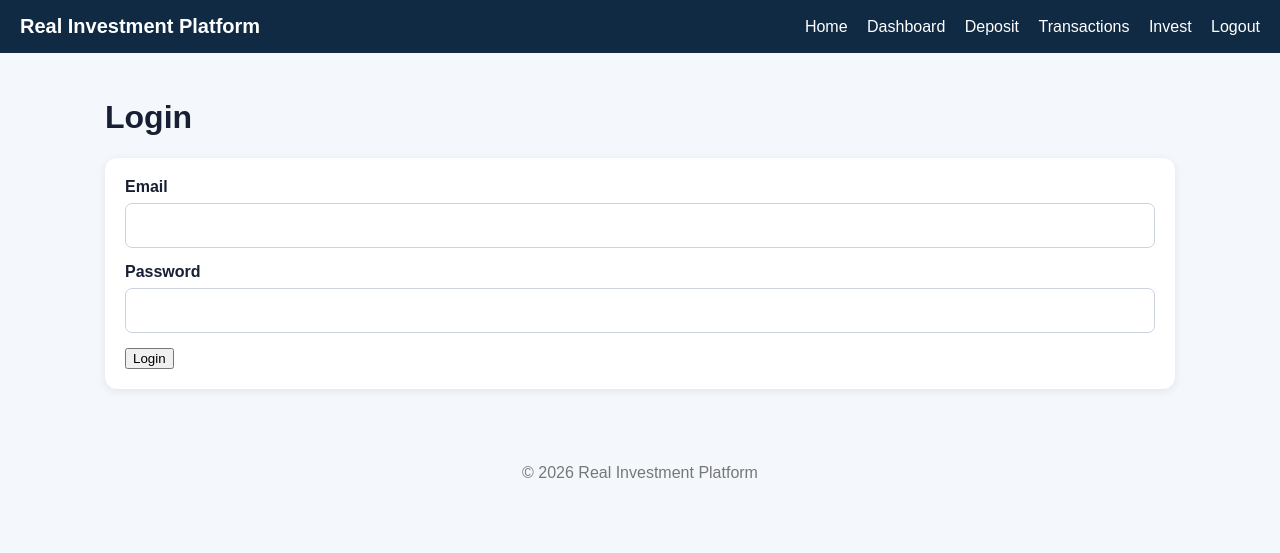
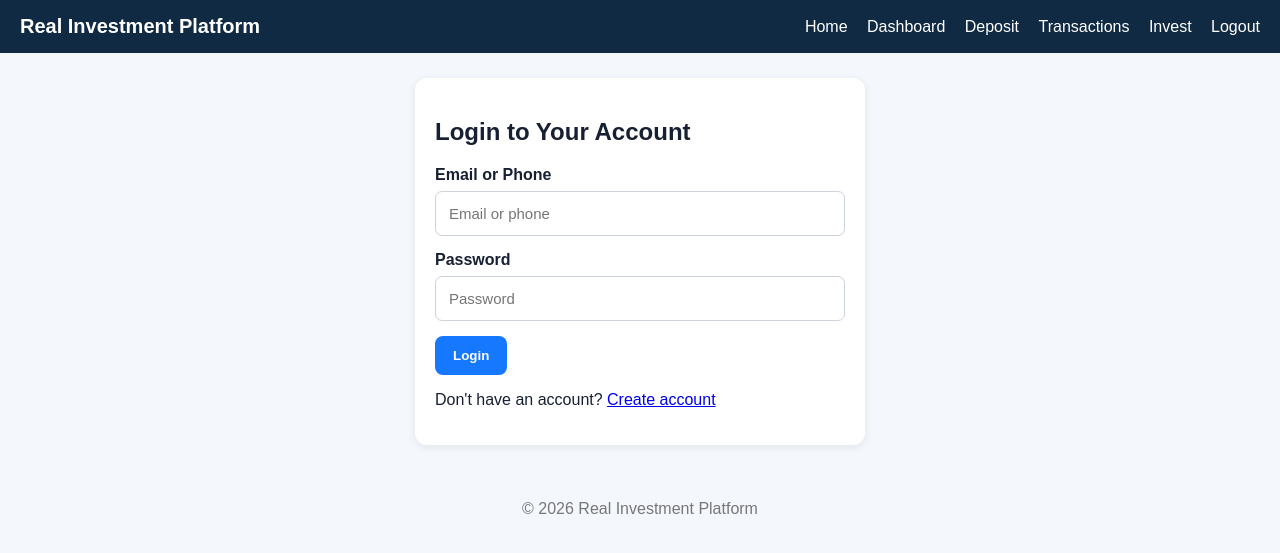
Before and after one commit to kiplangatduncan/real-investment-platform, a Flask app: page /login in a window 1280 px wide. Shown: the top 553 px of the page. Run offline with Flask 3, Linux system fonts and the light colour scheme.

Commit message:
Update login.html

```diff
--- a/app/templates/login.html
+++ b/app/templates/login.html
@@ -1,10 +1,49 @@
 {% extends "base.html" %}
+
+{% block title %}
+Login
+{% endblock %}
+
 {% block content %}
-<h1>Login</h1>
-<form method="post" class="card">
-<input type="hidden" name="csrf_token" value="{{ csrf_token() }}">
-<label>Email<input type="email" name="email" required></label>
-<label>Password<input type="password" name="password" required></label>
-<button class="button">Login</button>
-</form>
+
+<div class="card"
+     style="max-width:450px;margin:auto;">
+
+    <h2>Login to Your Account</h2>
+
+    <form method="POST"
+          action="/login">
+
+        <label>Email or Phone</label>
+
+        <input
+            type="text"
+            name="email"
+            placeholder="Email or phone"
+            required
+        >
+
+        <label>Password</label>
+
+        <input
+            type="password"
+            name="password"
+            placeholder="Password"
+            required
+        >
+
+        <button class="btn"
+                type="submit">
+            Login
+        </button>
+
+    </form>
+
+    <p>
+        Don't have an account?
+        <a href="/register">Create account</a>
+    </p>
+
+</div>
+
 {% endblock %}
```
